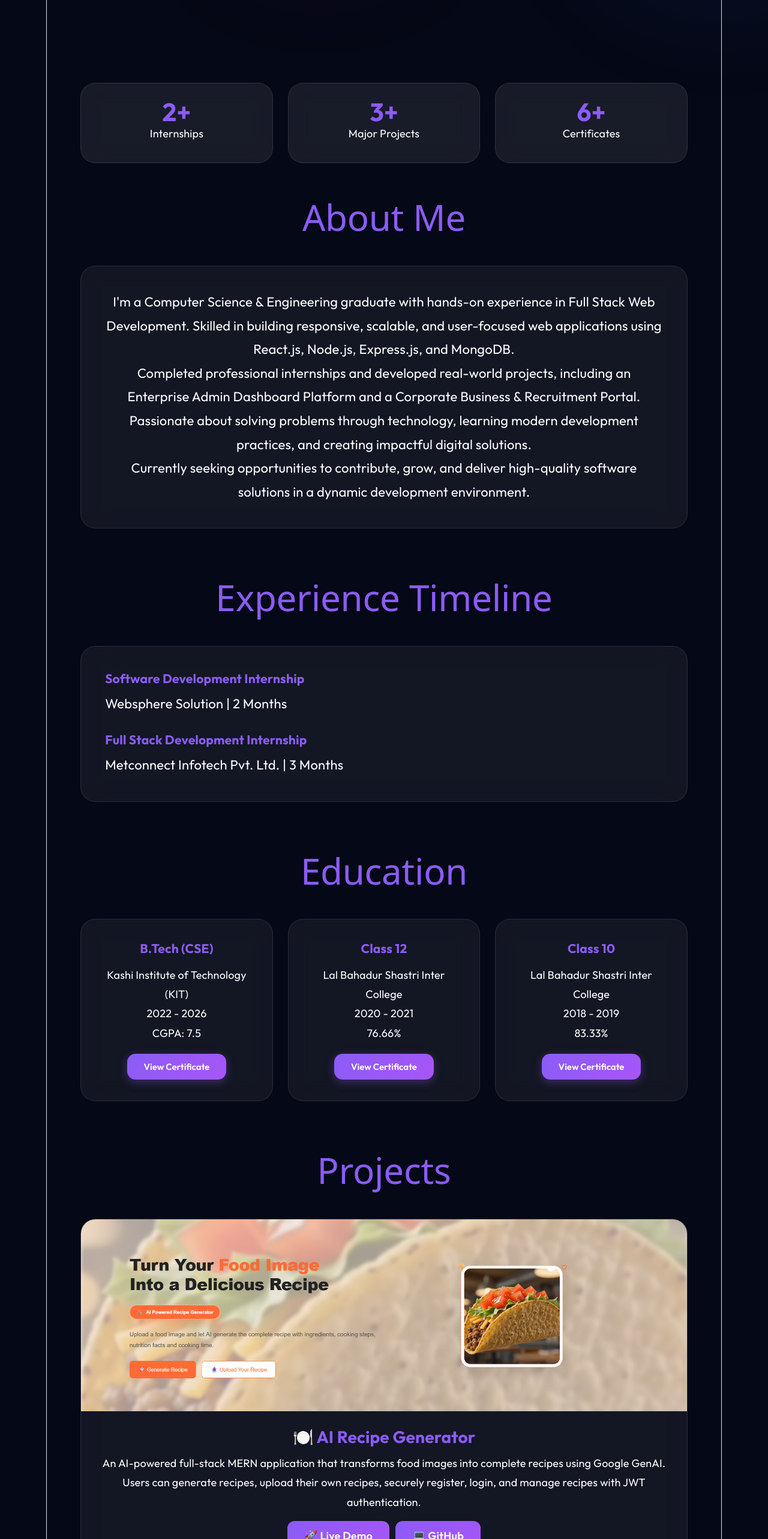
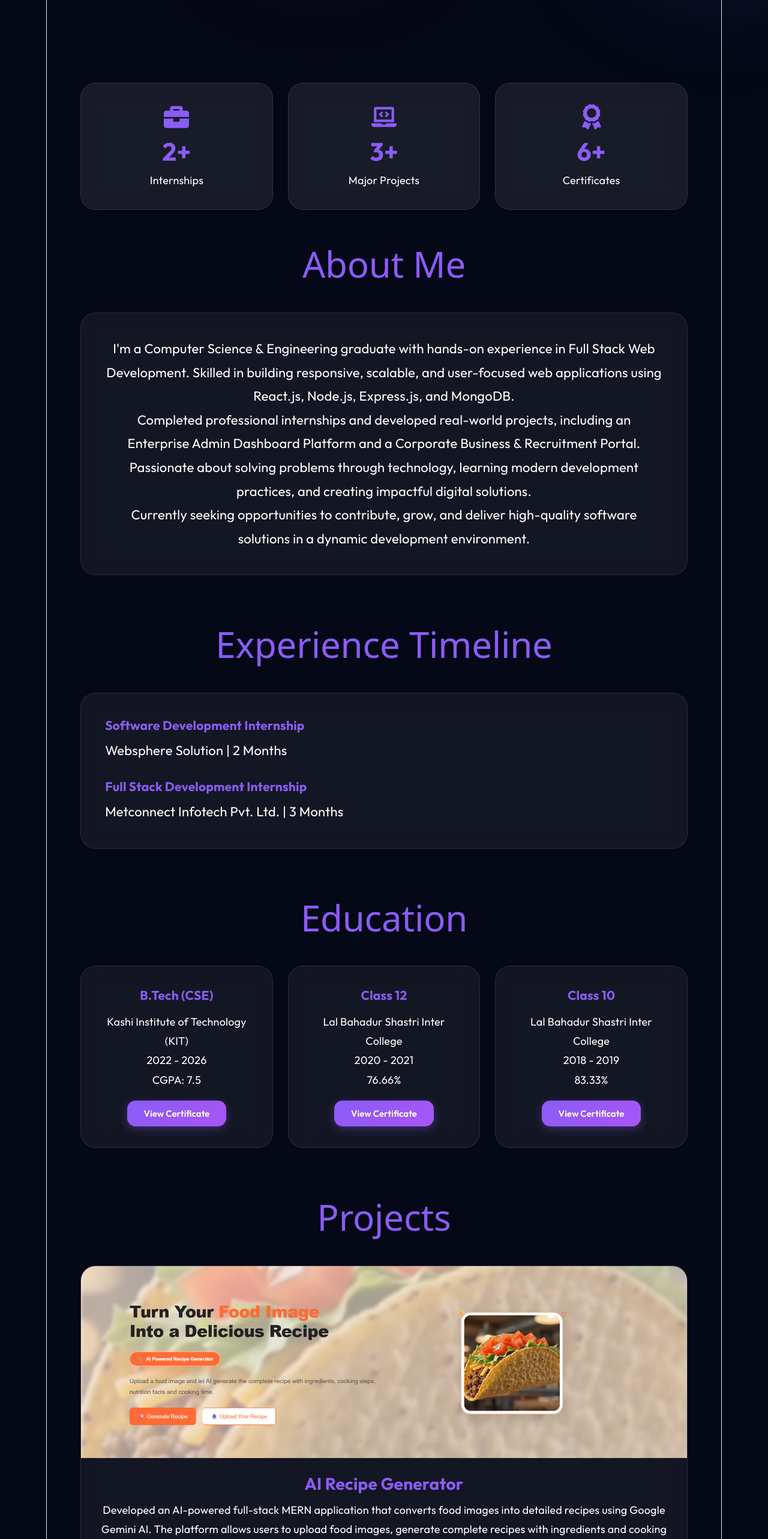
Before and after one commit to anjalipatel-tech/anjali-portfolio, a React (Vite) app: page / in a window 1280 px wide. Shown: the part 800-3366 px from the top of the page at 60% size. Built offline with nearby package versions, Linux system fonts and the light colour scheme.

Commit message:
Update portfolio projects and descriptions

```diff
--- a/package.json
+++ b/package.json
@@ -12,7 +12,7 @@
   "dependencies": {
     "react": "^19.2.6",
     "react-dom": "^19.2.6",
-    "react-icons": "^5.6.0"
+    "react-icons": "^5.7.0"
   },
   "devDependencies": {
     "@eslint/js": "^10.0.1",
--- a/src/App.css
+++ b/src/App.css
@@ -1,8 +1,9 @@
 @import url('https://fonts.googleapis.com/css2?family=Outfit:wght@300;400;500;600;700;800&display=swap');
 
-*{
+* {
   font-family: 'Outfit', sans-serif;
 }
+
 /* =========================
 RESET & GLOBAL
 ========================= */
@@ -288,26 +289,47 @@ STATS SECTION
 
 .stat-card {
   background: rgba(255, 255, 255, .08);
+  backdrop-filter: blur(18px);
+  border: 1px solid rgba(255, 255, 255, .10);
+  border-radius: 25px;
+  padding: 35px;
+  text-align: center;
+  text-decoration: none;
+  color: white;
+  position: relative;
+  overflow: hidden;
+  transition: .35s ease;
 
-  backdrop-filter: blur(18px);
+  /* Add these */
+  display: flex;
+  flex-direction: column;
+  align-items: center;
+  justify-content: center;
+  gap: 12px;
+}
 
-  border: 1px solid rgba(255, 255, 255, .10);
+.stat-icon {
+  font-size: 42px;
+  margin-bottom: 12px;
+  color: #8b5cf6;
+  transition: all 0.35s ease;
+}
 
-  border-radius: 25px;
+.stat-card:hover {
+  transform: translateY(-8px);
+}
 
-  padding: 35px;
+.stat-card:hover .stat-icon {
+  transform: translateY(-5px) scale(1.15);
+  color: #00d9ff;
+}
 
-  text-align: center;
+.stat-card h3 {
+  margin: 0;
+}
 
-  text-decoration: none;
-
-  color: white;
-
-  position: relative;
-
-  overflow: hidden;
-
-  transition: .35s ease;
+.stat-card p {
+  margin: 0;
 }
 
 .stat-card:hover {
@@ -1063,6 +1085,7 @@ MOBILE RESPONSIVE
     opacity: 1;
   }
 }
+
 .social-buttons {
   display: flex;
   gap: 15px;
@@ -1084,6 +1107,7 @@ MOBILE RESPONSIVE
   transform: translateY(-4px);
   box-shadow: 0 8px 20px rgba(168, 85, 247, 0.4);
 }
+
 .live-demo-btn {
   display: inline-block;
   margin-top: 15px;
@@ -1100,25 +1124,26 @@ MOBILE RESPONSIVE
   transform: translateY(-3px);
   box-shadow: 0 8px 20px rgba(168, 85, 247, 0.4);
 }
+
 @media (max-width: 768px) {
 
-  .buttons{
-    display:flex;
-    flex-direction:column;
-    align-items:center;
-    gap:15px;
+  .buttons {
+    display: flex;
+    flex-direction: column;
+    align-items: center;
+    gap: 15px;
   }
 
   .hero-btn,
-  .social-btn{
-    width:220px;
-    height:55px;
+  .social-btn {
+    width: 220px;
+    height: 55px;
 
-    display:flex;
-    align-items:center;
-    justify-content:center;
+    display: flex;
+    align-items: center;
+    justify-content: center;
 
-    box-sizing:border-box;
+    box-sizing: border-box;
   }
 
 }
--- a/src/App.jsx
+++ b/src/App.jsx
@@ -1,6 +1,10 @@
 import { useState } from "react";
 import "./App.css";
-
+import {
+  FaBriefcase,
+  FaLaptopCode,
+  FaAward
+} from "react-icons/fa";
 import profile from "./assets/Your Photo.png";
 
 import business1 from "./assets/Business SS 1.png";
@@ -164,16 +168,19 @@ function App() {
       <section className="stats-section">
 
         <a href="#experience" className="stat-card">
+          <FaBriefcase className="stat-icon" />
           <h3>2+</h3>
           <p>Internships</p>
         </a>
 
         <a href="#projects" className="stat-card">
+          <FaLaptopCode className="stat-icon" />
           <h3>3+</h3>
           <p>Major Projects</p>
         </a>
 
         <a href="#certificates" className="stat-card">
+          <FaAward className="stat-icon" />
           <h3>6+</h3>
           <p>Certificates</p>
         </a>
@@ -293,13 +300,17 @@ function App() {
 
             <div className="project-content">
 
-              <h3>🍽️ AI Recipe Generator</h3>
+              <h3>AI Recipe Generator</h3>
 
               <p>
-                An AI-powered full-stack MERN application that transforms food
-                images into complete recipes using Google GenAI. Users can
-                generate recipes, upload their own recipes, securely register,
-                login, and manage recipes with JWT authentication.
+                Developed an AI-powered full-stack MERN application that converts food
+                images into detailed recipes using Google Gemini AI. The platform allows
+                users to upload food images, generate complete recipes with ingredients
+                and cooking instructions, upload and share their own recipes, and securely
+                manage their accounts through JWT authentication. Built with a responsive
+                and user-friendly interface, the application delivers a seamless cooking
+                experience while showcasing the integration of modern AI technology with
+                full-stack web development.
               </p>
 
               <div className="project-actions">
@@ -328,8 +339,8 @@ function App() {
               </div>
 
               <div className="project-tech">
-  <strong>Tech Stack:</strong> React • Node.js • Express.js • MongoDB • Google GenAI • JWT
-</div>
+                <strong>Tech Stack:</strong> React • Node.js • Express.js • MongoDB • Google GenAI • JWT
+              </div>
 
               <div className="mini-gallery">
 
@@ -378,9 +389,11 @@ function App() {
               <h3>Corporate Business & Recruitment Portal</h3>
 
               <p>
-                A modern recruitment and business platform developed
-                for managing company services, recruitment solutions,
-                appointments and client interactions.
+                Developed a responsive corporate business and recruitment platform that
+                connects companies with job seekers while showcasing business services.
+                The platform enables users to explore company offerings, apply for job
+                opportunities, schedule appointments, and communicate efficiently through
+                a modern, secure, and user-friendly interface.
               </p>
 
               <div className="project-actions">
@@ -405,8 +418,8 @@ function App() {
                 </a>
               </div>
               <div className="project-tech">
-  <strong>Tech Stack:</strong> React • Node.js • Express.js • MongoDB • Google GenAI • JWT
-</div>
+                <strong>Tech Stack:</strong> HTML5 • CSS3 • JavaScript • Bootstrap 5 • SCSS • Netlify
+              </div>
 
               <div className="mini-gallery">
                 <img
@@ -454,8 +467,11 @@ function App() {
               <h3>Enterprise Admin Dashboard Platform</h3>
 
               <p>
-                Professional dashboard system for business analytics,
-                customer insights, reporting and management.
+                Developed a modern and responsive enterprise admin dashboard that enables
+                businesses to efficiently manage customers, employees, and daily operations.
+                The platform provides real-time analytics, interactive charts, performance
+                tracking, report generation, and secure authentication, helping organizations
+                make informed decisions through a clean and user-friendly interface.
               </p>
               <div className="project-actions">
                 <a
@@ -479,8 +495,8 @@ function App() {
                 </a>
               </div>
               <div className="project-tech">
-  <strong>Tech Stack:</strong> React • Node.js • Express.js • MongoDB • Google GenAI • JWT
-</div>
+                <strong>Tech Stack:</strong> React js • Vite • JavaScript • Chart.js • Vercel • React Bootstrap
+              </div>
 
               <div className="mini-gallery">
                 <img
```
Also changed, not shown: 1 other file (tests, documents, lock files or other folders).
